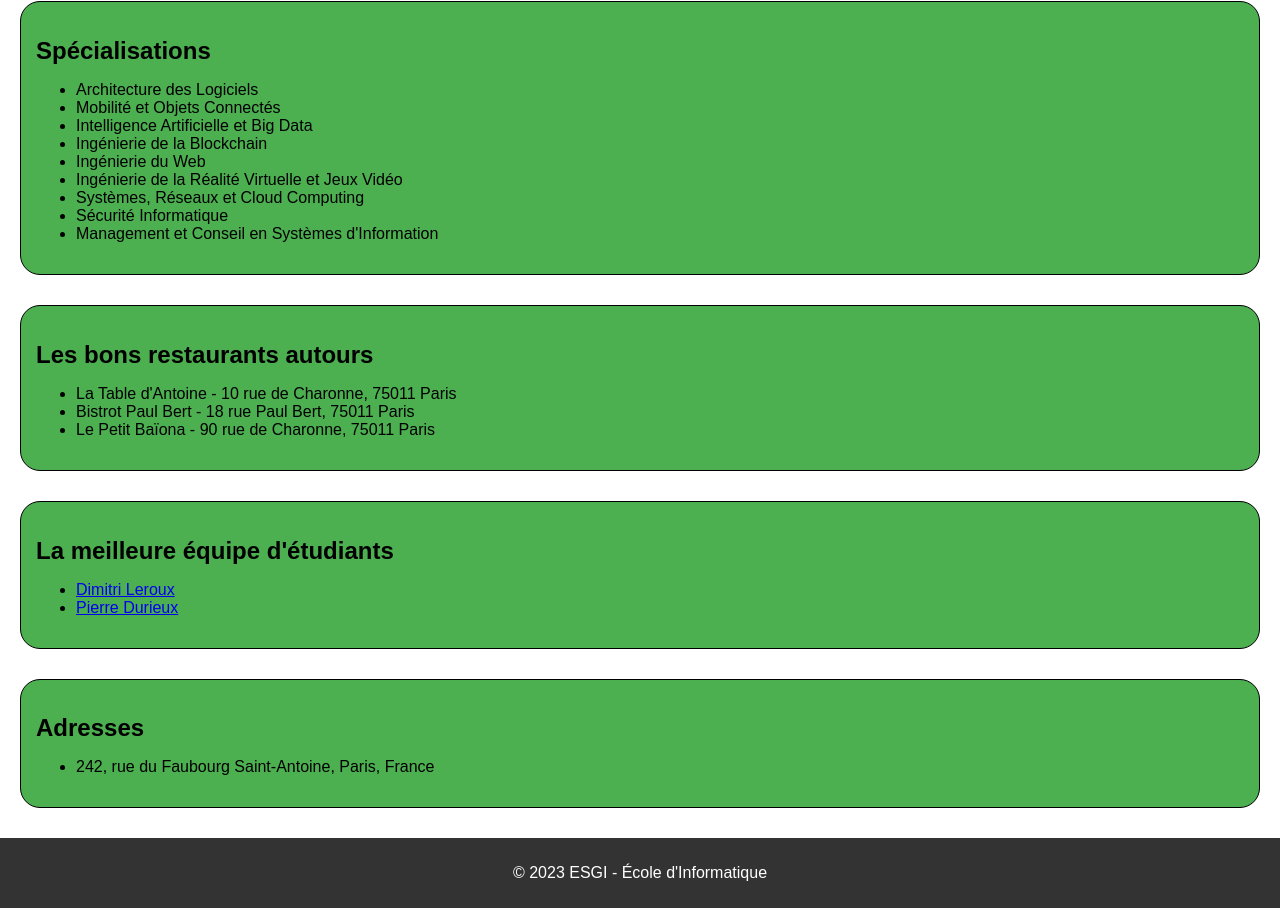
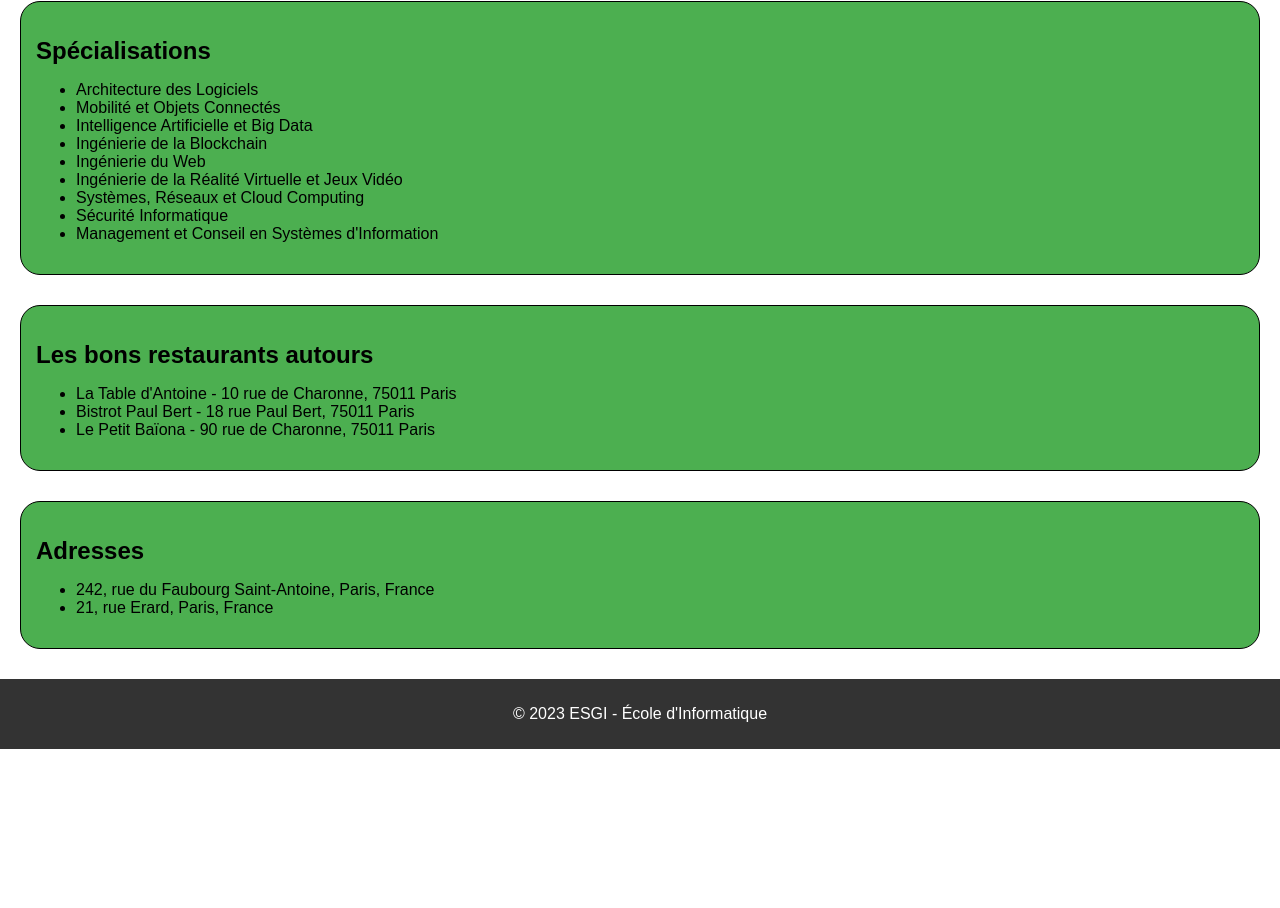
Before and after one commit to Pierre0104/TP_GiTHUB, a plain HTML site: page index.html in a window 1280 px wide. Shown: the part 491-1399 px from the top of the page. After the commit the page ends 1240 px from the top, so only its background shows below. Drawn offline with Linux system fonts and the light colour scheme.

Commit message:
Ajout l’adresse du site d’Érard dans la liste des adresses (21 rue Érard, Paris, France)

```diff
--- a/index.html
+++ b/index.html
@@ -43,18 +43,12 @@
     <li>Le Petit Baïona - 90 rue de Charonne, 75011 Paris</li>
   </ul>
 </section>
-<section id="student_team">
-  <h2>La meilleure équipe d'étudiants</h2>
-  <ul>
-    <li><a href="https://github.com/Patatejalo">Dimitri Leroux</a></li>
-    <li><a href="https://github.com/Pierre0104">Pierre Durieux</a></li>
-  </ul>
-</section>
 
     <section id="address">
       <h2>Adresses</h2>
       <ul>
         <li>242, rue du Faubourg Saint-Antoine, Paris, France</li>
+        <li>21, rue Erard, Paris, France</li>
       </ul>
     </section>
   </main>
```
